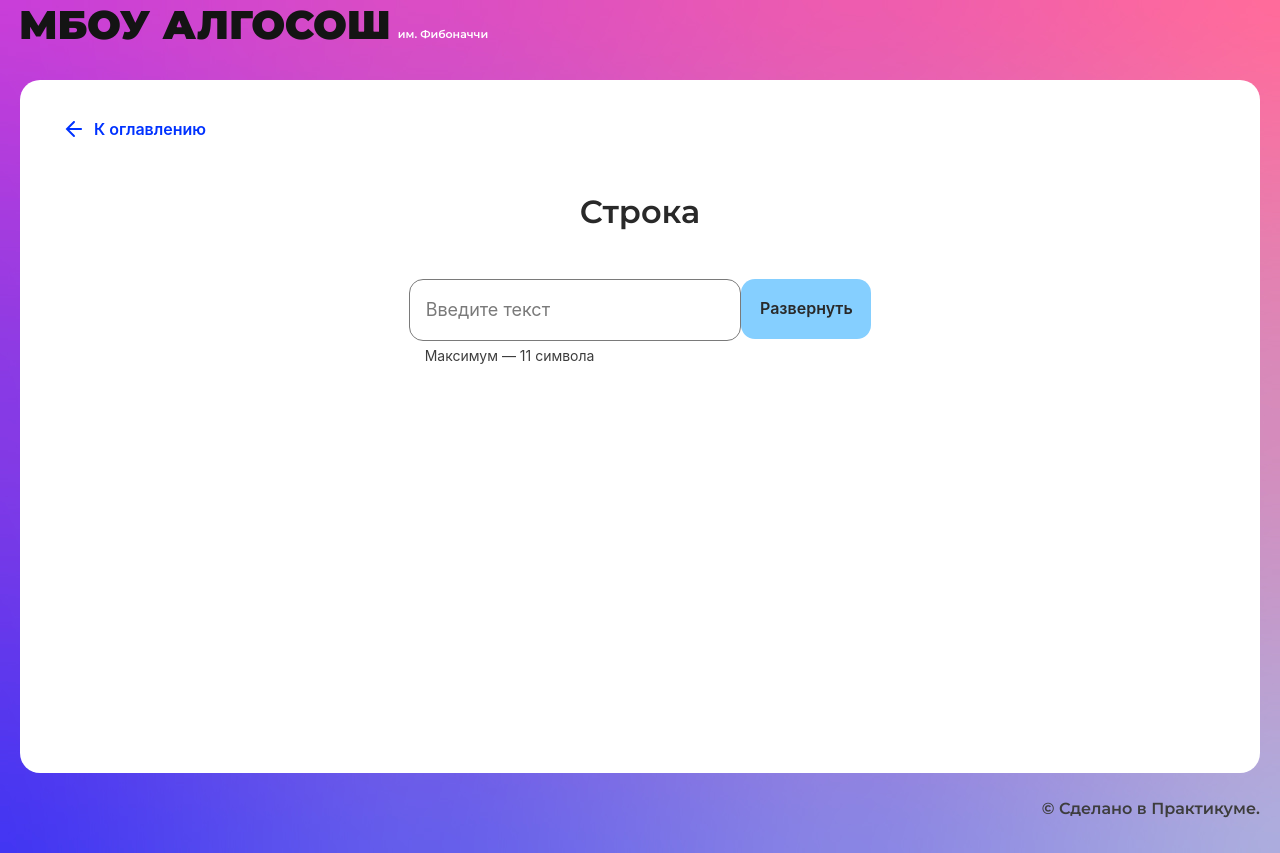
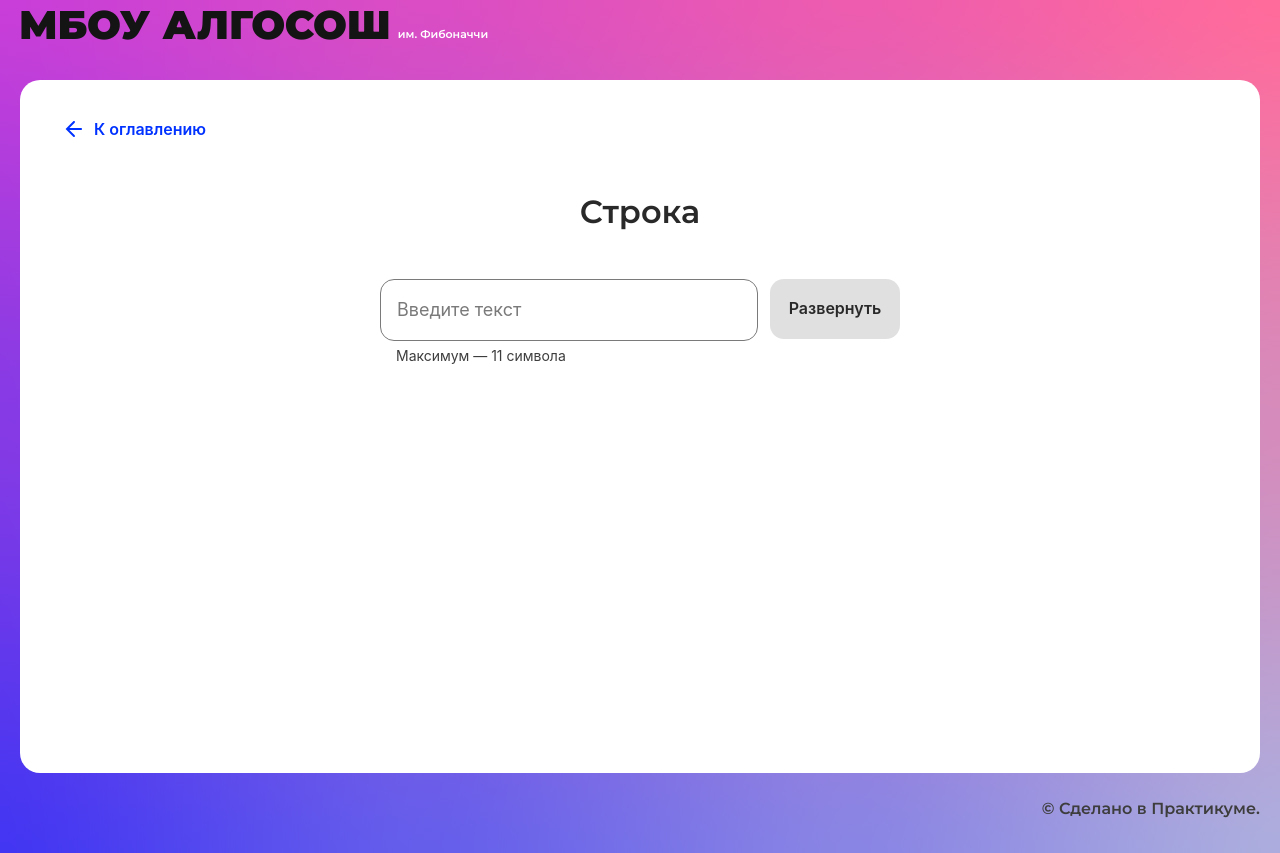
Before and after one commit to Kartinkartin/algososh, a React (Create React App) app: page /recursion in a window 1280 px wide. Built offline with nearby package versions, Linux system fonts and the light colour scheme.

Commit message:
Add coloring, button props: loader, disabled

```diff
--- a/src/components/string/string.module.css
+++ b/src/components/string/string.module.css
@@ -9,10 +9,11 @@
 .form {
     display: flex;
     flex-direction: row;
-    max-width: 520px;
+    min-width: 520px;
 }
 
 .container {
+    padding: 0;
     min-width: 465px;
     display: flex;
     flex-direction: row;
--- a/src/components/string/string.tsx
+++ b/src/components/string/string.tsx
@@ -9,73 +9,88 @@ import { ElementStates } from "../../types/element-states";
 
 export const StringComponent: React.FC = () => {
   const [loader, setLoader] = useState(false);
+  const [isDisabled, setDisabled] = useState(true);
   const [letters, setLetters] = useState<Array<string> | null>(null)
   const [counter, setCounter] = useState<number>(-1);
+  const input = (document.forms.namedItem('reverseForm')?.elements[0] as HTMLInputElement);
+
+
   const onSubmit = (e: React.FormEvent) => {
     e.preventDefault();
-    // setLoader(true)
+    setLoader(true);
     setCounter(-1);
-    const input = document.querySelector('input')!;
-    const str = input.value;
+    const str = input?.value;
     reverseFunc(str);
     input.value = '';
+  }
+
+  const onChange = () => {
+    if(input.value === '') {
+      setDisabled(true)
+    } else {
+      setDisabled(false)
+    }
   }
 
   const reverseFunc = (str: string) => {
     const arr = str.split('');
     setLetters(arr);
-    // setTimeout(`${DELAY_IN_MS}`);
-    // for(let i =0; i < arr.length/2; i++ ){
-    //   setTimeout(setLetters, DELAY_IN_MS,(letters: any)=>{
-    //     const arr = letters.slice();
-    //     debugger
-    //     swap(arr, i);
-    //     setCounter(i+1);
-    //     return [...arr]
-    //   })
-    // }
   }
   //меняет местами два элемента
   const swap = (arr: Array<string>, index: number) => {
     const tmp = arr[index];
     arr[index] = arr[arr.length - 1 - index];
-    arr[arr.length - 1 - index] = tmp
+    arr[arr.length - 1 - index] = tmp;
   }
+  // устанавливает цвет элемента
   const typeHandler = (arr: Array<string>, index: number, counter: number) => {
-    if (index < counter || index > arr.length - 1 - counter) { return ElementStates.Changing }
-    if (index > counter && index < arr.length - 1 - counter) { return ElementStates.Default }
-    if (index === counter || index === arr.length - 1 - counter) { return ElementStates.Modified }
+    if (index < counter || index > arr.length - 1 - counter) {
+      return ElementStates.Changing
+    }
+    if (index > counter && index < arr.length - 1 - counter) {
+      return ElementStates.Default
+    }
+    if (index === counter || index === arr.length - 1 - counter) {
+      return ElementStates.Modified
+    }
   }
   useEffect(() => {
     if (counter === -1) {
-      setTimeout(setCounter, DELAY_IN_MS, 0)
+      setTimeout(setCounter, DELAY_IN_MS, 0);
     } else {
-      const index = counter
-      const delay = DELAY_IN_MS * (index + 1);
-      if (letters?.length && index < letters.length / 2) {
-        setTimeout(setLetters, delay, (letters: any) => {
-          const arr = letters.slice();
-          debugger
+      const index = counter;
+      if (letters?.length && index < letters.length/2) {
+        setTimeout(setLetters, DELAY_IN_MS, (letters: any) => {
+          const arr = [...letters];
           swap(arr, index);
-          return [...arr]
+          setCounter(index + 1);
+          return [...arr];
         })
-        setCounter(index + 1);
       }
+    }
+    if(letters?.length && counter >= letters?.length/2) {
+      setLoader(false);
     }
   }, [letters, counter])
 
   return (
     <SolutionLayout title="Строка">
       <div className={style.main}>
-        <form className={style.form} onSubmit={(e) => { onSubmit(e) }}>
+        <form
+          className={style.form}
+          name='reverseForm'
+          onSubmit={(e) => { onSubmit(e) }}>
           <Input
             maxLength={11}
             isLimitText={true}
+            onChange={onChange}
           />
           <Button
             text='Развернуть'
             type='submit'
             isLoader={loader}
+            extraClass='ml-6'
+            disabled={isDisabled}
           />
         </form>
         <ul className={style.container}>
@@ -84,6 +99,7 @@ export const StringComponent: React.FC = () => {
               state={typeHandler(letters, index, counter)}
               key={index}
               letter={letter}
+              extraClass='ml-8 mr-8'
             />
           )}
         </ul>
```
